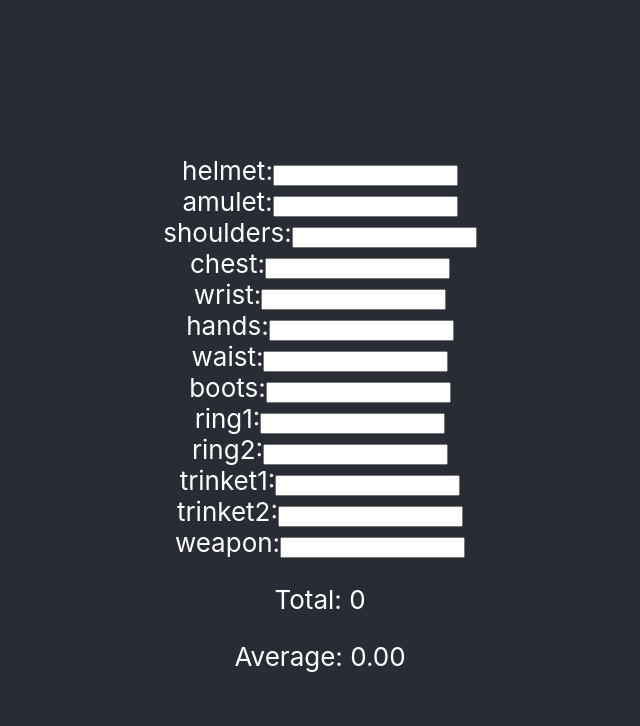
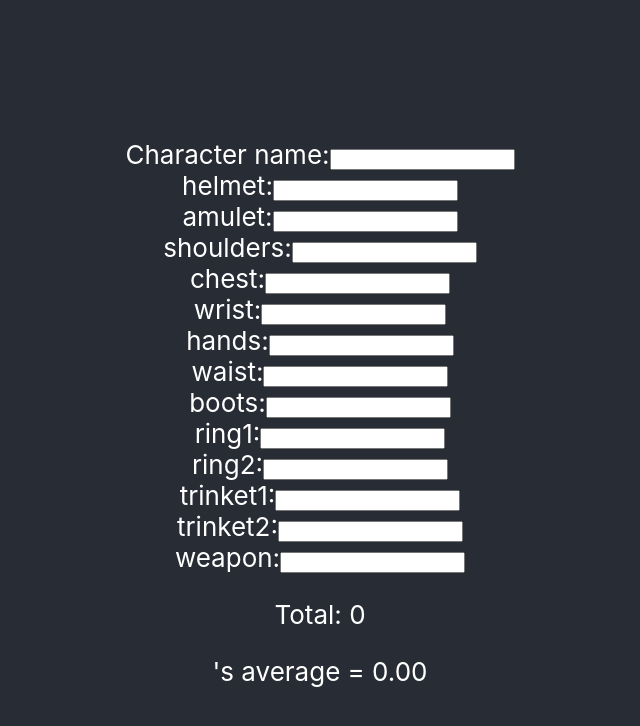
Before and after one commit to maxmo3/avg_level, a React (Create React App) app: page / in a window 1280 px wide. Shown: the top 726 px of the page, without its empty margins (320-960 px from the left). Built offline with nearby package versions, Linux system fonts and the light colour scheme.

Commit message:
Added a charactername

```diff
--- /dev/null
+++ b/src/components/CharacterName/index.js
@@ -0,0 +1,23 @@
+import { React, useState, useEffect } from 'react';
+
+const CharacterName = (props) => {
+  const [charName, setCharName] = useState('');
+
+  useEffect(() => {
+    props.onChange(charName);
+  }, [charName]);
+
+  return (
+    <div>
+      <label>
+        Character name:
+        <input
+          value={charName}
+          onChange={(x) => setCharName(x.target.value)}
+        ></input>
+      </label>
+    </div>
+  );
+};
+
+export default CharacterName;
--- a/src/components/index.js
+++ b/src/components/index.js
@@ -1,5 +1,6 @@
 import { React, useState } from 'react';
 import ItemBox from './ItemBox';
+import CharacterName from './CharacterName';
 
 const itemSlots = [
   'helmet',
@@ -16,22 +17,24 @@ const itemSlots = [
   'trinket2',
   'weapon',
 ];
+let total = 0;
 
 const AvgItemLevelCalcPage = () => {
   const [data, setData] = useState({});
+  const [charName, setCharName] = useState('');
 
   const onChange = (itemLevel, name) => {
     setData((localData) => ({ ...localData, [name]: itemLevel }));
     return;
   };
 
-  console.log(data);
+  const getCharName = (name) => {
+    setCharName(name);
+  };
 
   let result = Object.values(data)
-    .filter((value) => value != '')
+    .filter((value) => value !== '')
     .map((value) => parseInt(value));
-
-  let total = 0;
 
   for (const number of result) {
     total += number;
@@ -41,6 +44,10 @@ const AvgItemLevelCalcPage = () => {
 
   return (
     <div>
+      <CharacterName
+        value={charName}
+        onChange={getCharName}
+      />
       {itemSlots.map((name) => {
         return (
           <ItemBox
@@ -51,8 +58,9 @@ const AvgItemLevelCalcPage = () => {
           ></ItemBox>
         );
       })}
+
       <p>Total: {total}</p>
-      <p>Average: {average.toFixed(2)}</p>
+      <p>{`${charName}'s average = ${average.toFixed(2)}`}</p>
     </div>
   );
 };
```
Also changed, not shown: src/components/CharacterName/characterName.css (added).
